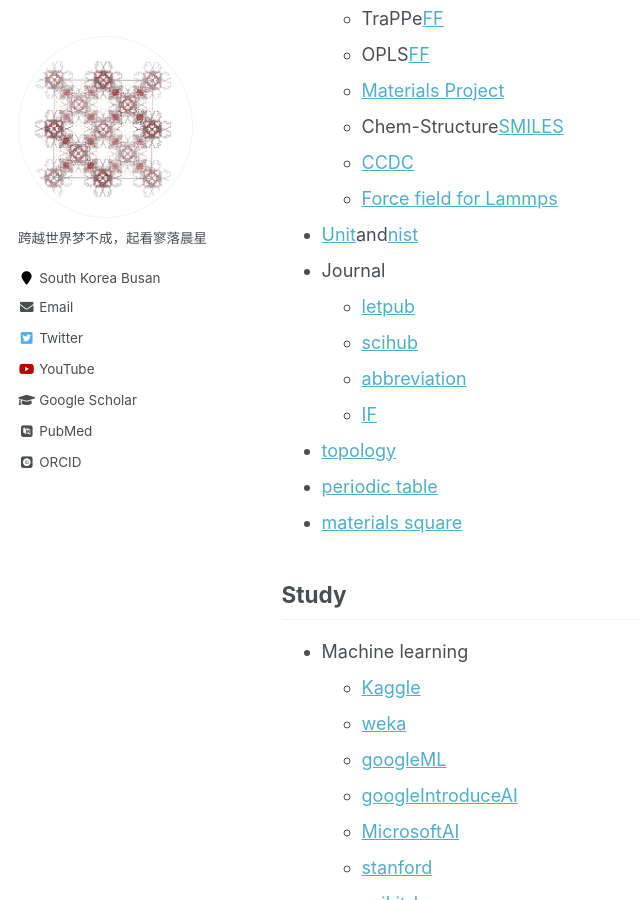
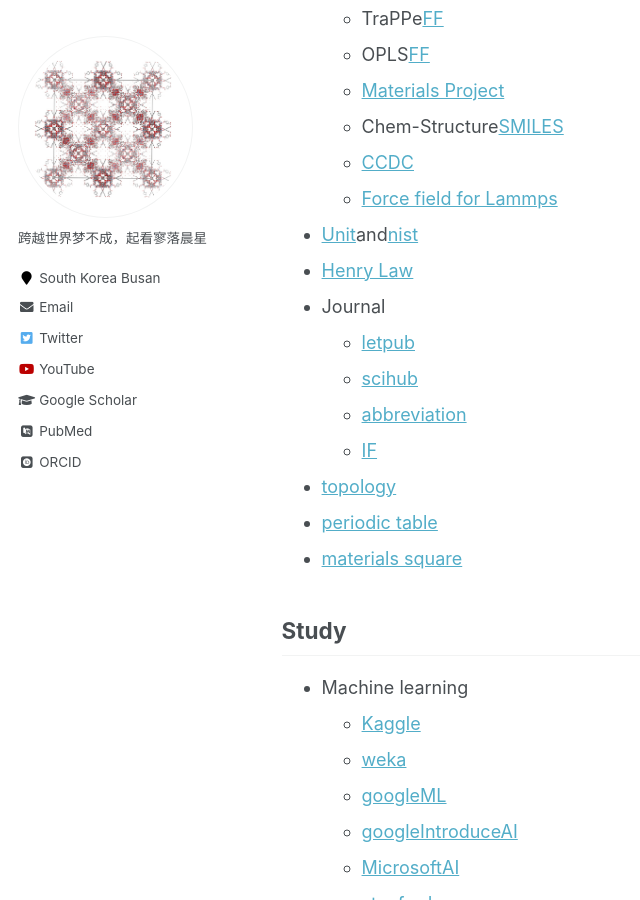
Before and after one commit to sxm13/ZGBshenxiaomoCV.github.io, a Jekyll site: the page built from _pages/markdown.md, in a window 1280 px wide and 900 px high, scrolled down 2915 px. Shown: the whole window, without its empty margins (0-640 px from the left). Built offline with Jekyll 4.4.1, drawn with Linux system fonts in a browser that asks for light colours; some web fonts are replaced.

Commit message:
Update markdown.md

```diff
--- a/_pages/markdown.md
+++ b/_pages/markdown.md
@@ -89,6 +89,7 @@ redirect_from:
   * [CCDC](https://www.ccdc.cam.ac.uk/ "CCDC")
   * [Force field for Lammps](https://openkim.org/ "KimFF")
 * [Unit](https://www.colby.edu/chemistry/PChem/Hartree.html "energy")and[nist](http://wild.life.nctu.edu.tw/class/common/energy-unit-conv-table.html)
+* [Henry Law](https://www.henrys-law.org/henry/)
 * Journal
   * [letpub](http://www.letpub.com.cn/index.php?page=journalapp&view=search "SCI")
   * [scihub](https://tool.yovisun.com/scihub/ "scihub")
```
